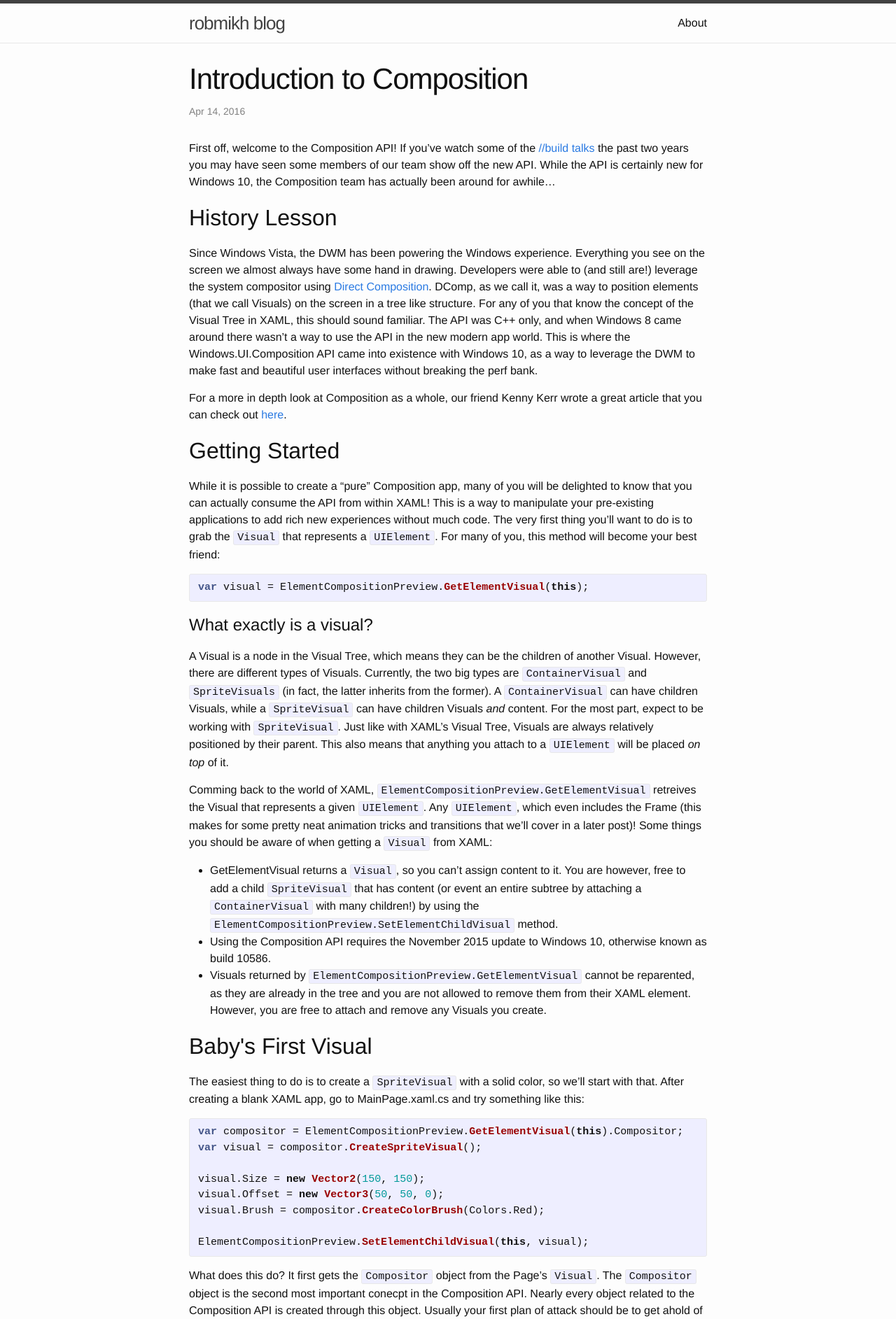
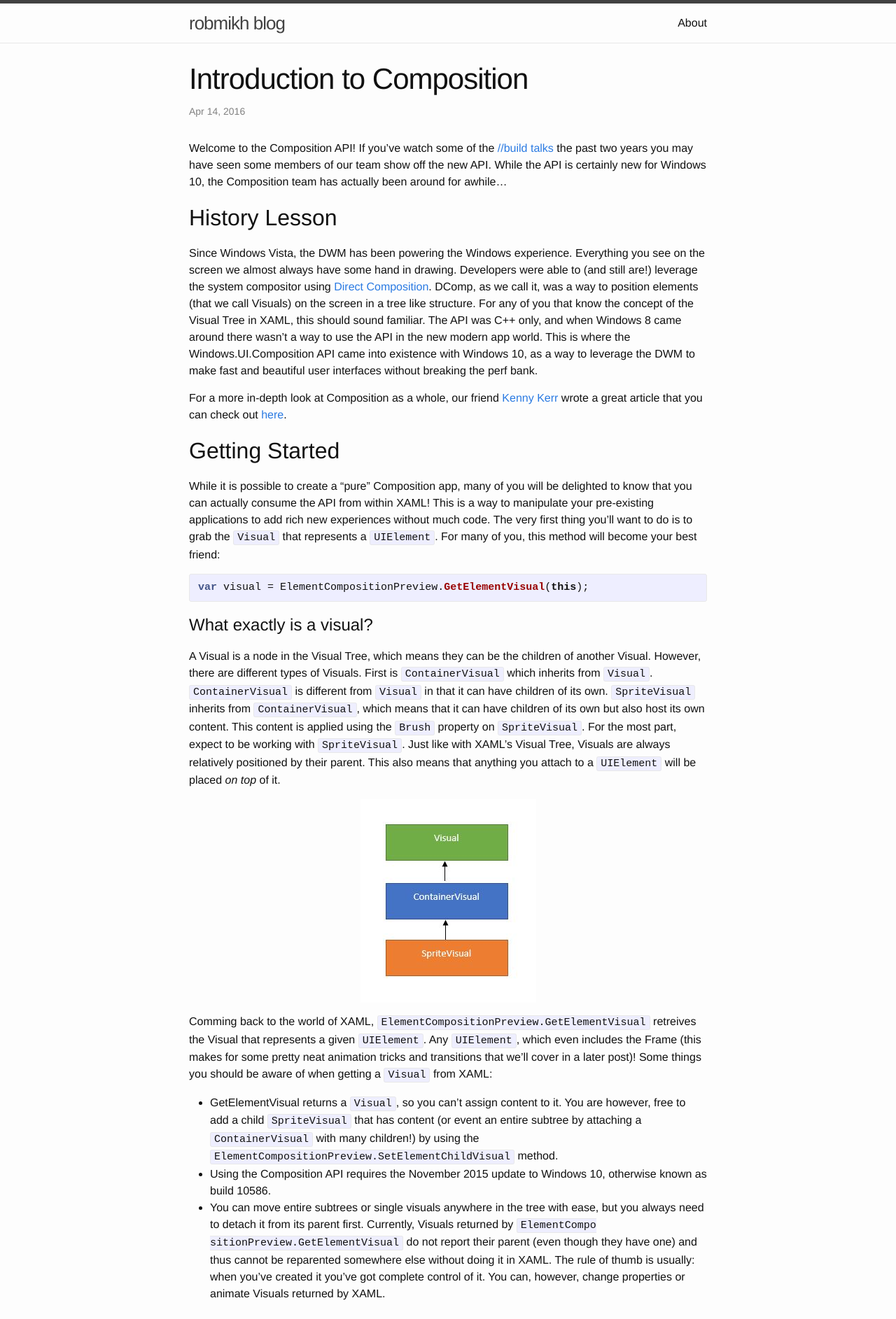
Before and after one commit to robmikh/robmikh.github.io, a Jekyll site: the page built from _posts/2016-04-13-introduction-to-composition.markdown, in a window 1280 px wide. Shown: the top 1885 px of the page at 70% size. Built offline with Jekyll 4.4.1, drawn with Linux system fonts in a browser that asks for light colours; some of the changed text lies outside the part shown.

Commit message:
Updated post

```diff
--- a/_config.yml
+++ b/_config.yml
@@ -15,5 +15,8 @@
 twitter_username: robmikh
 github_username:  robmikh
 
+# Content settings
+excerpt_separator: <!--more-->
+
 # Build settings
 markdown: kramdown
--- a/_posts/2016-04-13-introduction-to-composition.markdown
+++ b/_posts/2016-04-13-introduction-to-composition.markdown
@@ -5,13 +5,15 @@
 categories: xaml uwp composition
 ---
 
-First off, welcome to the Composition API! If you've watch some of the [//build talks](https://channel9.msdn.com/Events/Build/2016/B818) the past two years you may have seen some members of our team show off the new API. While the API is certainly new for Windows 10, the Composition team has actually been around for awhile...
+Welcome to the Composition API! If you've watch some of the [//build talks](https://channel9.msdn.com/Events/Build/2016/B818) the past two years you may have seen some members of our team show off the new API. While the API is certainly new for Windows 10, the Composition team has actually been around for awhile...
+
+<!--more-->
 
 <h2>History Lesson</h2>
 
 Since Windows Vista, the DWM has been powering the Windows experience. Everything you see on the screen we almost always have some hand in drawing. Developers were able to (and still are!) leverage the system compositor using [Direct Composition](https://msdn.microsoft.com/en-us/library/windows/desktop/hh437371%28v=vs.85%29.aspx). DComp, as we call it, was a way to position elements (that we call Visuals) on the screen in a tree like structure. For any of you that know the concept of the Visual Tree in XAML, this should sound familiar. The API was C++ only, and when Windows 8 came around there wasn't a way to use the API in the new modern app world. This is where the Windows.UI.Composition API came into existence with Windows 10, as a way to leverage the DWM to make fast and beautiful user interfaces without breaking the perf bank.
 
-For a more in depth look at Composition as a whole, our friend Kenny Kerr wrote a great article that you can check out [here](https://msdn.microsoft.com/en-us/magazine/mt590968).
+For a more in-depth look at Composition as a whole, our friend [Kenny Kerr](https://twitter.com/kennykerr) wrote a great article that you can check out [here](https://msdn.microsoft.com/en-us/magazine/mt590968).
 
 <h2>Getting Started</h2>
 
@@ -23,15 +25,19 @@
 
 <h1>What exactly is a visual?</h1>
 
-A Visual is a node in the Visual Tree, which means they can be the children of another Visual. However, there are different types of Visuals. Currently, the two big types are `ContainerVisual` and  `SpriteVisuals` (in fact, the latter inherits from the former). A `ContainerVisual` can have children Visuals, while a `SpriteVisual` can have children Visuals *and* content. For the most part, expect to be working with `SpriteVisual`. Just like with XAML's Visual Tree, Visuals are always relatively positioned by their parent. This also means that anything you attach to a `UIElement` will be placed *on top* of it.
+A Visual is a node in the Visual Tree, which means they can be the children of another Visual. However, there are different types of Visuals. First is `ContainerVisual` which inherits from `Visual`. `ContainerVisual` is different from `Visual` in that it can have children of its own. `SpriteVisual` inherits from `ContainerVisual`, which means that it can have children of its own but also host its own content. This content is applied using the `Brush` property on `SpriteVisual`. For the most part, expect to be working with `SpriteVisual`. Just like with XAML's Visual Tree, Visuals are always relatively positioned by their parent. This also means that anything you attach to a `UIElement` will be placed *on top* of it.
+
+![Visual Hierarchy](/assets/visualhierarchy.JPG){: .center-image }
 
 Comming back to the world of XAML, `ElementCompositionPreview.GetElementVisual` retreives the Visual that represents a given `UIElement`. Any `UIElement`, which even includes the Frame (this makes for some pretty neat animation tricks and transitions that we'll cover in a later post)! Some things you should be aware of when getting a `Visual` from XAML:
 
 * GetElementVisual returns a `Visual`, so you can't assign content to it. You are however, free to add a child `SpriteVisual` that has content (or event an entire subtree by attaching a `ContainerVisual` with many children!) by using the `ElementCompositionPreview.SetElementChildVisual` method.
 * Using the Composition API requires the November 2015 update to Windows 10, otherwise known as build 10586.
-* Visuals returned by `ElementCompositionPreview.GetElementVisual` cannot be reparented, as they are already in the tree and you are not allowed to remove them from their XAML element. However, you are free to attach and remove any Visuals you create.
+* You can move entire subtrees or single visuals anywhere in the tree with ease, but you always need to detach it from its parent first. Currently, Visuals returned by `ElementCompo sitionPreview.GetElementVisual` do not report their parent (even though they have one) and thus cannot be reparented somewhere else without doing it in XAML. The rule of thumb is usually: when you've created it you've got complete control of it. You can, however, change properties or animate Visuals returned by XAML.
 
 <h2>Baby's First Visual</h2>
+
+*If you'd like to follow along, the entire sample we'll be building is available [here](https://github.com/robmikh/blog.samples/tree/master/2016.04.13/Hello%20World).*
 
 The easiest thing to do is to create a `SpriteVisual` with a solid color, so we'll start with that. After creating a blank XAML app, go to MainPage.xaml.cs and try something like this:
 
@@ -46,17 +52,19 @@
 ElementCompositionPreview.SetElementChildVisual(this, visual);
 {% endhighlight %}
 
-What does this do? It first gets the `Compositor` object from the Page's `Visual`. The `Compositor` object is the second most important conecpt in the Composition API. Nearly every object related to the Composition API is created through this object. Usually your first plan of attack should be to get ahold of this object. Luckly for you, nearly every Composition object has a reference back to the `Compositor` that created it. Within your XAML application, there will only be one `Compositor` so it doesn't matter where you get it from.
+What does this do? It first gets the `Compositor` object from the Page's `Visual`. The `Compositor` object is the second most important concept in the Composition API. Nearly every object related to the Composition API is created through this object. Usually your first plan of attack should be to get ahold of this object. Luckily for you, nearly every Composition object has a reference back to the `Compositor` that created it. Within your XAML application, there will only be one `Compositor` so it doesn't matter where you get it from.
 
-After we've retreived the `Compositor` we are able to create a `SpriteVisual`. After that we set the visual's size and give it an Offset (notice that you'll need to be using the System.Numerics namespace for this). Finally we create a brush that just contains the color red and asign it to the visual. The only thing left to do is to attach it into the tree by using `SetElementChildVisual`. Just like with XAML, if it's not in the tree it won't draw.
+After we've retrieved the `Compositor` we are able to create a `SpriteVisual`. After that we set the visual's size and give it an Offset (notice that you'll need to be using the System.Numerics namespace for this). Finally we create a brush that just contains the color red and assign it to the visual (we'll cover image loading in a future post next week). The only thing left to do is to attach it to the tree by using `SetElementChildVisual`. Just like with XAML, if it's not in the tree it won't draw.
 
 All of that should get you this:
 
-![Hello World!](/assets/helloworld1.jpg)
+![Hello World!](/assets/helloworld1.jpg){: .center-image }
 
 So far, so good. But I think we can do better. One of the strengths of the Composition API are the animations. Let's try one of those next:
 
 <h2>Fun with animations</h2>
+
+*You may be wondering why we've jumped straight to animations, a seemingly advanced concept. Have no fear, as it's actualy fairly easy using the Composition API! In this section you'll learn how to create animations, and attach these animations not only to your own visuals but to XAML elements as well.*
 
 One of the animations available to us is the `KeyFrameAnimation`, which we can create by using the `Compositor`:
 
@@ -69,11 +77,11 @@
 {% highlight c# %}
 var easing = compositor.CreateLinearEasingFunction();
 
-animation.InsertKeyFrame(0.0f, 0.0f, easing);
+animation.InsertKeyFrame(0.0f, 0.0f);
 animation.InsertKeyFrame(1.0f, 360.0f, easing);
 {% endhighlight %}
 
-The first paramter signifies a normalized time for that key frame, 0.0f being the begining and 1.0f being the end. The second paramter is the actual value that the animation will set on a property. Depending on what type of `KeyFrameAnimation` you created, there will be different accepted types for the second paramter. Here we are animating a single float value. The third paramter is optional, but it allows you to specify what type of easing function you'd like. Heare we just want a simple linear function, but you can define other functions like a cubic Bezier curve.
+The first parameter signifies a normalized time for that key frame, 0.0f being the beginning and 1.0f being the end (thus, you can't assign something more than 1.0f for the first parameter). The second parameter is the actual value that the animation will set on a property. Depending on what type of `KeyFrameAnimation` you created the type of the second parameter will vary. Here we are animating a single float value. The third parameter is optional, but it allows you to specify what type of easing function you'd like. Heare we just want a simple linear function, but you can define other functions like a cubic Bezier curve.
 
 Next we are going to set how long the animation will run:
 
@@ -86,12 +94,16 @@
 
 {% highlight c# %}
 visual.StartAnimation("RotationAngleInDegrees", animation);
-visual.CenterPoint = new Vector3(75, 75, 0);
+visual.CenterPoint = new Vector3(visual.Size.X / 2.0f, visual.Size.Y / 2.0f, 0);
 {% endhighlight %}
 
-That last line is just specifying what the center point of our visual will be. This way the visual will rotate around its center. And that's it! The visual should now be rotating forever! But we can do even better than that. In the next bit we'll be covering two concepts at once: XAML interop and resuing animations.
+Notice that starting an animation has two parameters, the first being the name of the property as a `string` and the second being the animation itself.
+
+That last line is just specifying what the center point of our visual will be. The `CenterPoint` property will determine the point at which the visual will rotate around. Since we want this point to be in the center of the visual, we set it to half the visual's width and height. This way the visual will rotate around its center. And that's it! The visual should now be rotating forever! But we can do even better than that. In the next bit we'll be covering two concepts at once: XAML interop and reusing animations.
 
 <h2>XAML Interop</h2>
+
+*XAML interop describes the act of mixing XAML and Composition. Here we'll be taking the same animation we've already built and apply it to a XAML control.*
 
 In our XAML for the page, I'm going to add a `Button`:
 
@@ -119,10 +131,12 @@
 
 One thing to keep in mind is that because we're using the button's `ActualWidth` and `ActualHeight` properties we need to make sure the control is loaded before we try this out, otherwise it will report a size of 0. The easiest way is to move all of the code we've written to `AnimatingButton`'s loaded event handler. Here's how it should look in the end:
 
-![Hello World, Part Two!](/assets/helloworld2.gif)
+<iframe src='https://gfycat.com/ifr/GreedySoupyDiplodocus' frameborder='0' scrolling='no' width='640' height='390.2439024390244' allowfullscreen></iframe>{: .center-image }
 
 And that's it! That's how easy it is to use the Composition API and have it interop with XAML.
 
 You can find the source code for this project here: {% include icon-github.html username="robmikh" %}/[blog.samples](https://github.com/robmikh/blog.samples)/[2016.04.13/Hello World](https://github.com/robmikh/blog.samples/tree/master/2016.04.13/Hello%20World)
 
 If you'd like to learn more about animations, you can find that [here](https://msdn.microsoft.com/en-us/windows/uwp/graphics/composition-animation).
+
+Tune in next week where we'll be covering how to use image with your visuals and how to apply effects! Make sure you don't miss a thing by subscribing to the [RSS feed](/feed.xml).
--- a/_sass/_base.scss
+++ b/_sass/_base.scss
@@ -204,3 +204,19 @@
         }
     }
 }
+
+/**
+ * Center Images
+ */
+.center-image
+{
+    margin: 0 auto;
+    display: block;
+}
+
+/**
+ * Excerpts
+ */
+.excerpt {
+    font-size: $small-font-size;
+}
--- a/feed.xml
+++ b/feed.xml
@@ -14,7 +14,7 @@
     {% for post in site.posts limit:10 %}
       <item>
         <title>{{ post.title | xml_escape }}</title>
-        <description>{{ post.content | xml_escape }}</description>
+        <description>{{ post.excerpt | xml_escape }}</description>
         <pubDate>{{ post.date | date_to_rfc822 }}</pubDate>
         <link>{{ post.url | prepend: site.baseurl | prepend: site.url }}</link>
         <guid isPermaLink="true">{{ post.url | prepend: site.baseurl | prepend: site.url }}</guid>
--- a/index.html
+++ b/index.html
@@ -13,6 +13,7 @@
 
         <h2>
           <a class="post-link" href="{{ post.url | prepend: site.baseurl }}">{{ post.title }}</a>
+          <div class="excerpt">{{ post.excerpt }}</div>
         </h2>
       </li>
     {% endfor %}
```
Also changed, not shown: assets/visualhierarchy.JPG (added).
